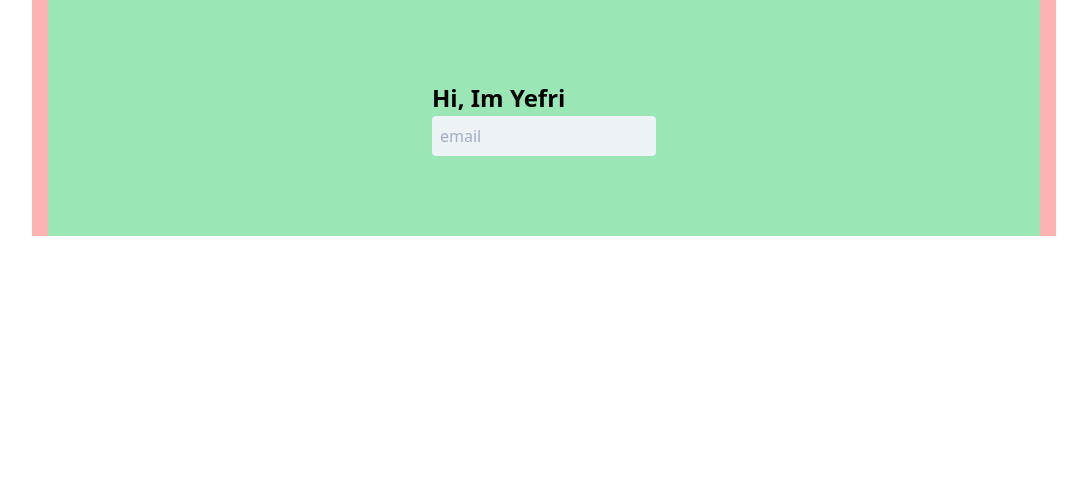
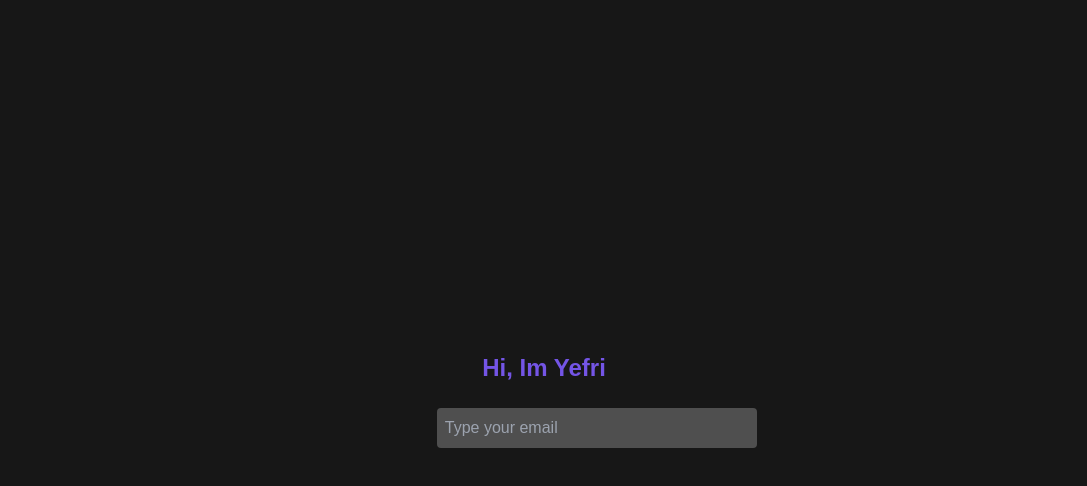
Before and after one commit to yefrioscar/yefri.dev, a Next.js app: page / in a window 1280 px wide. Shown: the top 486 px of the page, without its empty margins (96-1183 px from the left). Built offline with nearby package versions, Linux system fonts and the light colour scheme.

Commit message:
add text desc and button animated with react-framer

```diff
--- a/package.json
+++ b/package.json
@@ -8,12 +8,13 @@
     "start": "next start"
   },
   "dependencies": {
-    "next": "10.0.1",
+    "framer-motion": "^4.1.17",
+    "next": "^10.2.3",
     "react": "17.0.1",
     "react-dom": "17.0.1"
   },
   "devDependencies": {
     "postcss-preset-env": "^6.7.0",
-    "tailwindcss": "^1.9.6"
+    "tailwindcss": "^2.2.4"
   }
 }
--- a/pages/index.js
+++ b/pages/index.js
@@ -1,16 +1,109 @@
-import Head from 'next/head'
-import styles from '../styles/Home.module.css'
-import Image from 'next/image'
+import Head from "next/head";
+import styles from "../styles/Home.module.css";
+import Image from "next/image";
+import {
+    motion,
+    AnimateSharedLayout,
+    useAnimation,
+    transform,
+} from "framer-motion";
+import { useEffect, useState } from "react";;
 
-export default function Home () {
-  return (
-    <div className='wrapper-container'>
-      <div className='bg-green-300 w-full flex justify-center'>
-        <div className='w-56 my-20'>
-          <h1 className='font-bold text-2xl'>Hi, Im Yefri</h1>
-          <input type="text" placeholder='email' className='rounded bg-gray-200 pl-2 h-10 w-full' />
+export default function Home() {
+    const [isFocus, setFocus] = useState(false);
+
+    const onFocus = (e) => {
+        setFocus(true);
+        console.log("FOCUS", e);
+    };
+
+    const onUnFocus = (e) => {
+        setFocus(false);
+        console.log("OFF FOCUS", e);
+    };
+
+    const sendResume = (e) => {
+        setFocus(false);
+        console.log("OFF FOCUS", e);
+    };
+
+    const variants = {
+        open: {
+            opacity: 1,
+            scale: 1,
+        },
+        closed: {
+            opacity: 0,
+            scale: 0,
+        },
+    };
+
+    return (
+        <div className="wrapper-container">
+            <div className="w-full flex justify-center items-center h-screen">
+                <div className=" my-20 space-y-2">
+                    <h1 className="font-bold text-2xl text-primary-500 text-center">
+                        Hi, Im Yefri
+                    </h1>
+                    <AnimateSharedLayout>
+                        <div className="flex space-y-4 md:space-x-4 justify-center flex-col md:flex-row">
+                            <motion.span
+                                style={{ color: "white" }}
+                                initial={false}
+                                animate={
+                                    isFocus
+                                        ? { height: 'auto', opacity: 1 }
+                                        : { height: 0, opacity: 0 }
+                                }
+                            >
+                                I will send you my updated resume.
+                            </motion.span>
+                            <input
+                                type="text"
+                                placeholder="Type your email"
+                                className="input-container"
+                                onFocus={(e) => onFocus(e)}
+                                onBlur={(e) => onUnFocus(e)}
+                            />
+
+                            <motion.button
+                                variants={variants}
+                                initial={false}
+                                animate={isFocus ? "open" : "closed"}
+                                type="submit"
+                                className="w-full md:w-auto group flex justify-center py-2 px-4 border border-transparent text-sm font-medium rounded-md text-white bg-indigo-600 hover:bg-indigo-700 focus:outline-none focus:ring-2 focus:ring-offset-2 focus:ring-indigo-500 space-x-2"
+                                onClick={() => sendResume()}
+                            >
+                                <span className="flex items-center">
+                                    <svg
+                                        xmlns="http://www.w3.org/2000/svg"
+                                        width="24"
+                                        height="24"
+                                        viewBox="0 0 24 24"
+                                        fill="NONE"
+                                        stroke="currentColor"
+                                        strokeWidth="2"
+                                        strokeLinecap="round"
+                                        strokeLinejoin="round"
+                                        className="h-5 w-5 text-indigo-500 group-hover:text-indigo-400"
+                                    >
+                                        <path d="M21 15v4a2 2 0 0 1-2 2H5a2 2 0 0 1-2-2v-4"></path>
+                                        <polyline points="7 10 12 15 17 10"></polyline>
+                                        <line
+                                            x1="12"
+                                            y1="15"
+                                            x2="12"
+                                            y2="3"
+                                        ></line>
+                                    </svg>
+                                </span>
+
+                                <span>Send resume</span>
+                            </motion.button>
+                        </div>
+                    </AnimateSharedLayout>
+                </div>
+            </div>
         </div>
-      </div>
-    </div>
-  )
+    );
 }
--- a/styles/globals.css
+++ b/styles/globals.css
@@ -6,8 +6,24 @@
 
 body, html, * {
   box-sizing: border-box;
+  font-family: 'Karla', sans-serif;
+}
+
+body {
+  @apply bg-background;
 }
 
 .wrapper-container {
-  @apply max-w-5xl bg-red-300 m-auto px-4;
+  @apply max-w-5xl m-auto px-4;
 }
+
+.example-container div {
+  background: white;
+  border-radius: 30px;
+  width: 150px;
+  height: 150px;
+}
+
+.input-container {
+  @apply w-80 rounded bg-backgroundInput pl-2 h-10 hover:ring-2 focus:ring-2 outline-none ring-primary-400 placeholder-gray-400 text-white;
+}
--- a/tailwind.config.js
+++ b/tailwind.config.js
@@ -5,8 +5,25 @@ module.exports = {
   },
   purge: [],
   theme: {
-    extend: {},
+    extend: {
+      colors: {
+        primary: {
+          700: '#331DB3',
+          600: '#4D2DDA',
+          500: '#7455E6',
+          400: '#9D80F2',
+          300: '#C6B0FF',
+          200: '#E5D9FF'
+        },
+        background: '#171717',
+        backgroundInput: '#4F4F4F'
+      }
+    },
   },
-  variants: {},
+  variants: {
+    extend: {
+      ringWidth: ['hover', 'active']
+    },
+  },
   plugins: [],
 }
```
Also changed, not shown: 1 other file (tests, documents, lock files or other folders).
